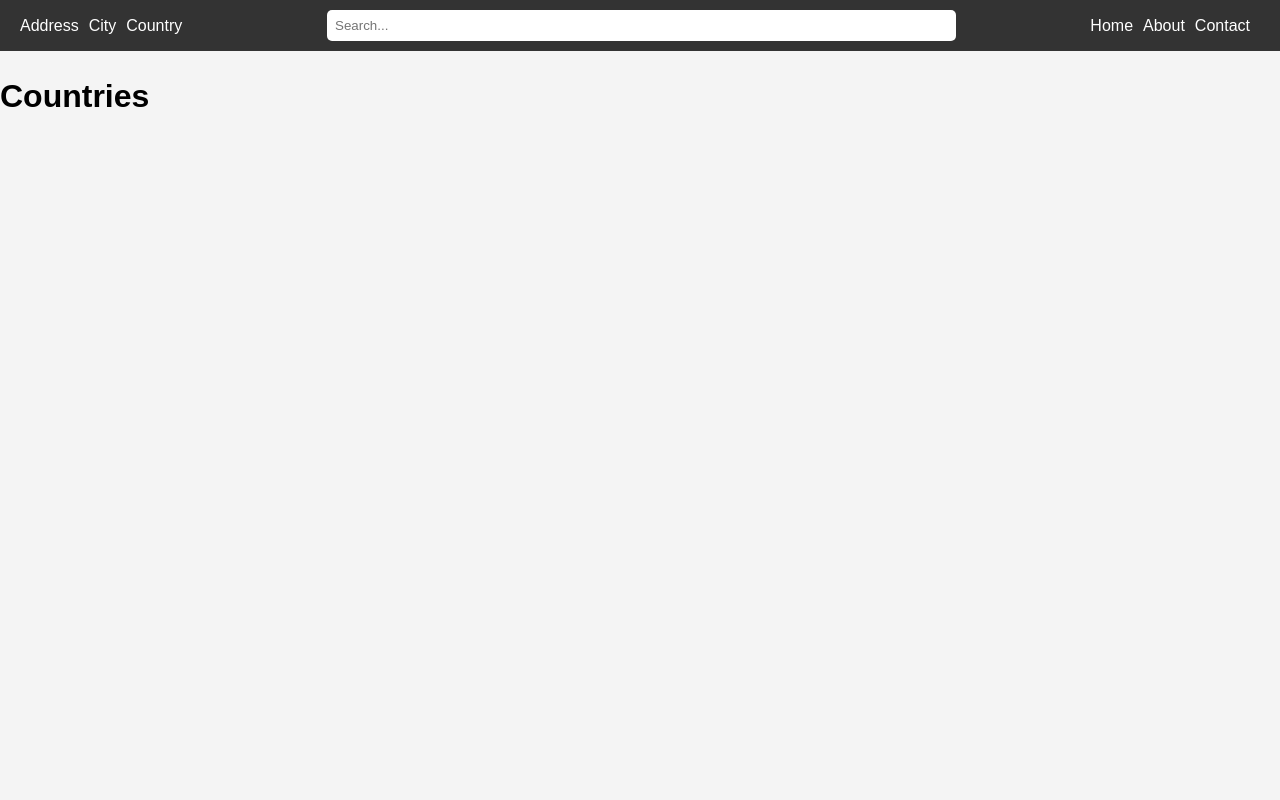
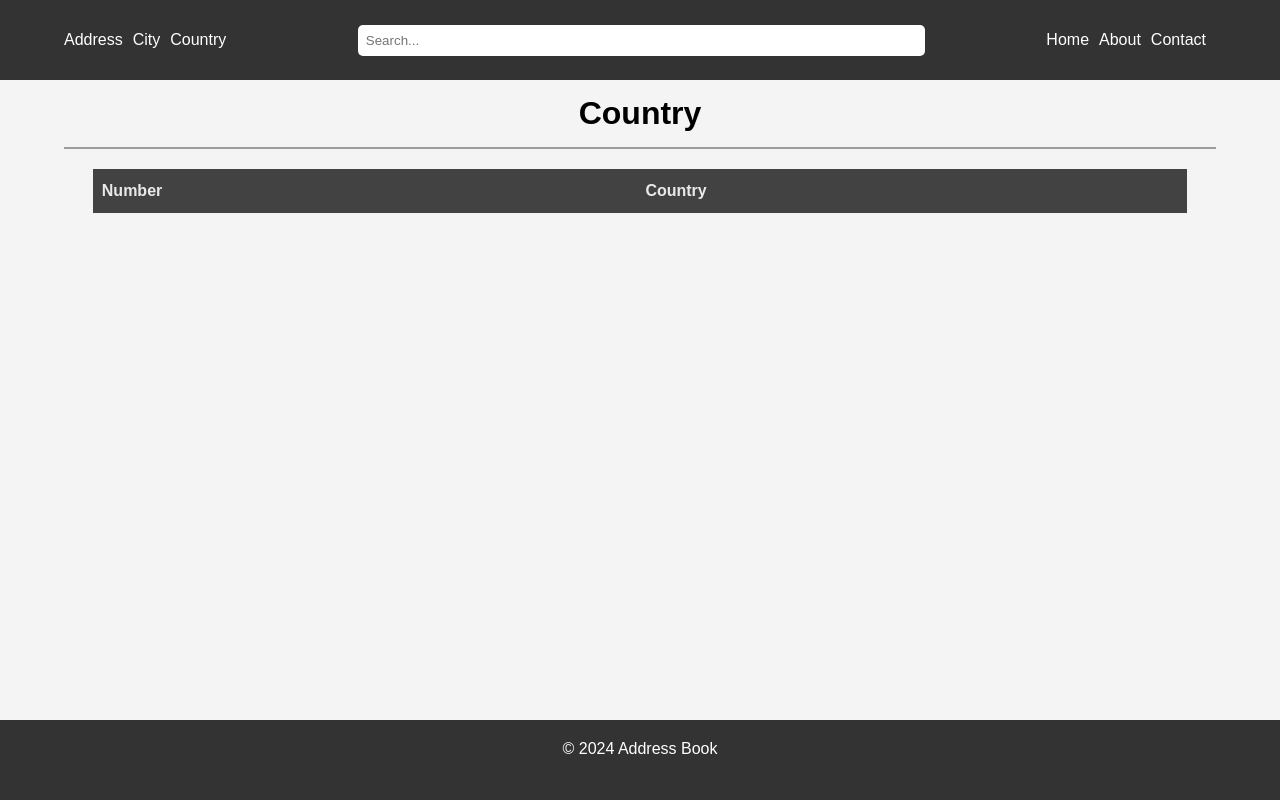
Before and after one commit to harzjunior/backend, a website: page public/pages/country.html in a window 1280 px wide. Drawn offline with Linux system fonts and the light colour scheme; no server answers.

Commit message:
minor updates

```diff
--- a/public/pages/country.html
+++ b/public/pages/country.html
@@ -10,6 +10,8 @@
 </head>
 
 <body>
+    <div class="main">
+        <div class="content">
             <nav class="navbar">
                 <div class="left">
                     <a href="address.html">Address</a>
@@ -25,14 +27,31 @@
                     <a href="#">Contact</a>
                 </div>
             </nav>
-    <h1>Countries</h1>
-
+        </div>
+        <div class="main-content">
+            <header>
+                <h1>Country</h1>
+            </header>
             <div id="country-list">
-        <!-- Countries will be dynamically inserted here -->
+                <!-- Cities will be dynamically inserted here -->
+                <!-- Display the book list -->
+                <table id="countryTable">
+                    <thead>
+                        <tr>
+                            <th>Number</th>
+                            <th>Country</th>
+                        </tr>
+                    </thead>
+                    <tbody></tbody>
+                </table>
+                <!-- </div> -->
             </div>
-
+        </div>
+        <footer class="footer">
+            <p>&copy; 2024 Address Book</p>
+        </footer>
+    </div>
     <script src="../script.js"></script> <!-- Link to your JavaScript file -->
-
 </body>
 
 </html>
--- a/public/script.js
+++ b/public/script.js
@@ -10,7 +10,6 @@ document.addEventListener("DOMContentLoaded", () => {
     document.URL.endsWith("/") ||
     document.URL === window.location.origin
   ) {
-    console.log(document.URL);
     fetchAndRenderAddresses(); // Fetch and render addresses by default
   }
 });
@@ -58,7 +57,6 @@ function renderAddresses(addresses, cities, countries) {
       (country) => country.country_id === address.city_id
     );
 
-    console.log(country);
     // Create address card
     const addressCard = createAddressCard(address, city, country);
     addressList.appendChild(addressCard);
@@ -71,7 +69,7 @@ function createAddressCard(address, city, country) {
   addressCard.classList.add("address-card");
 
   const streetAddress = document.createElement("p");
-  streetAddress.textContent = `Street Address: ${address.street_address}`;
+  streetAddress.textContent = `Popular Site: ${address.street_address}`;
 
   const cityElement = document.createElement("p");
   cityElement.textContent = `City: ${city ? city.city_name : "N/A"}`;
@@ -128,14 +126,28 @@ async function fetchAndRenderCountries() {
   }
 }
 
+// // Function to render countries on the page
+// function renderCountries(countries) {
+//   const countryList = document.getElementById("country-list");
+//   countryList.innerHTML = ""; // Clear previous content
+
+//   countries.forEach((country) => {
+//     const countryItem = document.createElement("div");
+//     countryItem.textContent = country.country_name;
+//     countryList.appendChild(countryItem);
+//   });
+// }
+
 // Function to render countries on the page
 function renderCountries(countries) {
-  const countryList = document.getElementById("country-list");
-  countryList.innerHTML = ""; // Clear previous content
+  const countryTable = document
+    .getElementById("countryTable")
+    .getElementsByTagName("tbody")[0];
+  countryTable.innerHTML = ""; // Clear previous content
 
   countries.forEach((country) => {
-    const countryItem = document.createElement("div");
-    countryItem.textContent = country.country_name;
-    countryList.appendChild(countryItem);
+    const row = document.createElement("tr");
+    countryTable.innerHTML = `<td>${country.country_id}</td><td>${country.country_name}</td>`;
+    countryTable.appendChild(row);
   });
 }
--- a/public/styles.css
+++ b/public/styles.css
@@ -11,14 +11,36 @@ body {
   background-color: #f4f4f4;
 }
 
+.main {
+  display: flex;
+  flex-direction: column;
+  margin: 0 auto;
+  height: 100vh;
+}
+
+.content {
+  height: 10vh;
+  width: 100vw;
+  background-color: #333;
+}
+
+.main-content {
+  width: 90vw;
+  min-height: 80vh;
+  margin: 0 auto;
+}
+
 /* Styles for the navbar */
 .navbar {
+  flex: 1;
   background-color: #333;
   color: white;
   display: flex;
   justify-content: space-between;
   align-items: center;
-  padding: 10px 20px;
+  margin: 0 auto;
+  height: 10vh;
+  width: 90vw;
 }
 
 .navbar a {
@@ -53,10 +75,11 @@ body {
 }
 
 header {
-  background-color: #333;
-  color: #fff;
-  padding: 1rem;
+  color: black;
+  padding: 0.5rem;
+  margin-bottom: 0.5rem;
   text-align: center;
+  border-bottom: 2px solid #9d9b9b;
 }
 
 header h1 {
@@ -67,7 +90,8 @@ main {
   padding: 2rem;
 }
 
-footer {
+.footer {
+  height: 10vh;
   background-color: #333;
   color: #fff;
   padding: 1rem;
@@ -81,12 +105,6 @@ footer {
 }
 
 /* Custom styles for address cards can be added here */
-
-.container {
-  max-width: 1200px;
-  margin: 0 auto;
-  padding: 20px;
-}
 
 /* Page-specific styles */
 h1 {
@@ -125,3 +143,35 @@ h1 {
     display: none;
   }
 }
+
+/* ============================================================ */
+
+table {
+  width: 95%;
+  border-collapse: collapse;
+  margin: 20px auto;
+}
+
+th,
+td {
+  border: 1px solid #424242;
+  text-align: left;
+  padding: 8px;
+}
+
+td:last-child {
+  text-align: center;
+}
+
+th {
+  background-color: #424242;
+  color: #f2f2f2f2;
+}
+
+#countryTable tbody tr:nth-child(even) {
+  background-color: #f2f2f2;
+}
+
+#countryTable tbody tr:nth-child(odd) {
+  background-color: #dddddd;
+}
```
Also changed, not shown: public/index.html (+8 -3 lines), public/pages/address.html (+13 -3 lines), public/pages/city.html (+11 -1 lines). Lines whose indentation alone changed are shown as unchanged.
